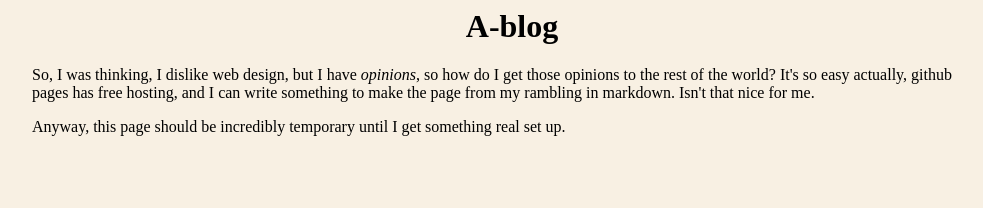
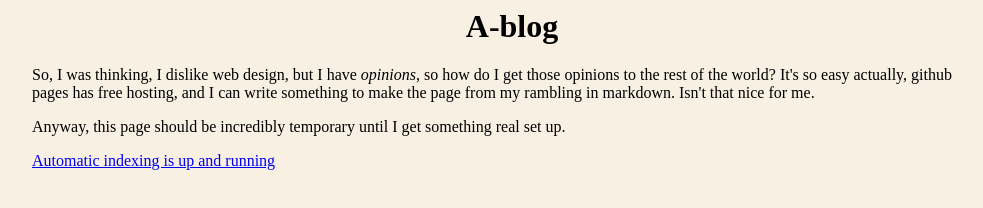
Before and after one commit to Zepeacedust/zepeacedust.github.io, a plain HTML site: page index.html in a window 1280 px wide. Shown: the whole page, without its empty margins (128-1111 px from the left). Drawn offline with Linux system fonts and the light colour scheme.

Commit message:
Add link to blog from index

```diff
--- a/index.html
+++ b/index.html
@@ -13,6 +13,7 @@
         markdown. Isn't that nice for me.</p>
         <p>Anyway, this page should be incredibly temporary until I get
         something real set up.</p>
+        <p><a href="/blog/">Automatic indexing is up and running</a></p>
         </div>
     </body>
 </html>
```
Also changed, not shown: 1 other file.
